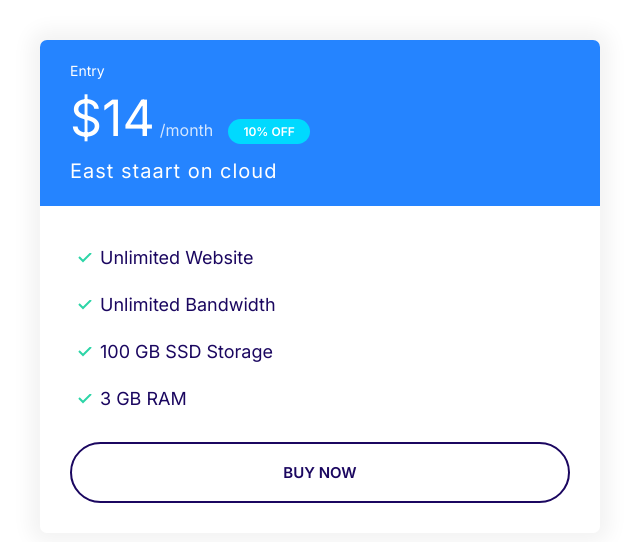
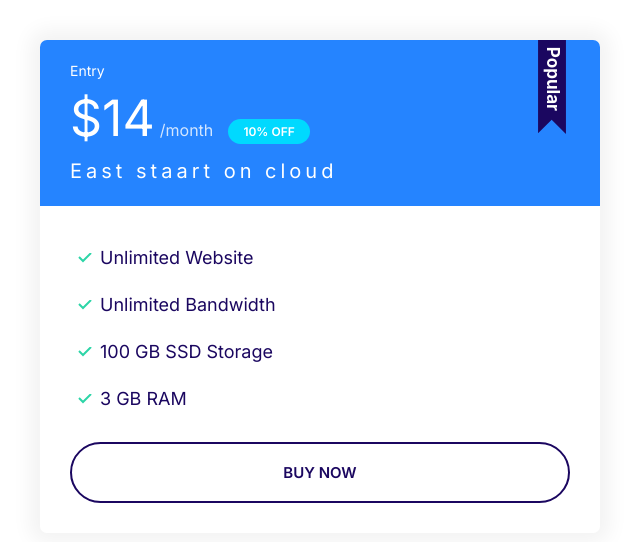
Before and after one commit to MiAnastasija/HTML5-CSS3-project, a plain HTML site: page index.html in a window 1280 px wide. Shown: the whole page, without its empty margins (0-640 px from the left). Drawn offline with Linux system fonts and the light colour scheme.

Commit message:
Popular Badge.

```diff
--- a/css/styles.css
+++ b/css/styles.css
@@ -280,12 +280,26 @@ a {
 .plan__description {
     font-size: 2rem;
     font-weight: 300;
-    letter-spacing: 1px;
+    letter-spacing: 4px;
     display: block;
 }
 .plan .list__item {
     margin-bottom: 2rem;
 }
+/*-----------popular stiker, dodavanje pomocu pseudo elementa ---------*/
+.plan--popular .card__header {
+    position: relative;
+}
+.plan--popular .card__header::before {
+    content: url(../images/popular.svg);
+    width: 40px;
+    display: inline-block;
+    position: absolute;
+    top: -6px;
+    right: 5%;
+
+}
+
 @media screen and (min-width: 1024px) {
     .plan__name {
         font-size: 1.4rem;
--- a/index.html
+++ b/index.html
@@ -14,7 +14,7 @@
 
 <body>
     <div style="width: 50%; padding: 4rem;">
-        <div class="plan">
+        <div class="plan plan--popular">
             <div class="card card--primary">
                 <header class="card__header">
                     <h3 class="plan__name">Entry</h3>
```
Also changed, not shown: images/popular.svg (added).
